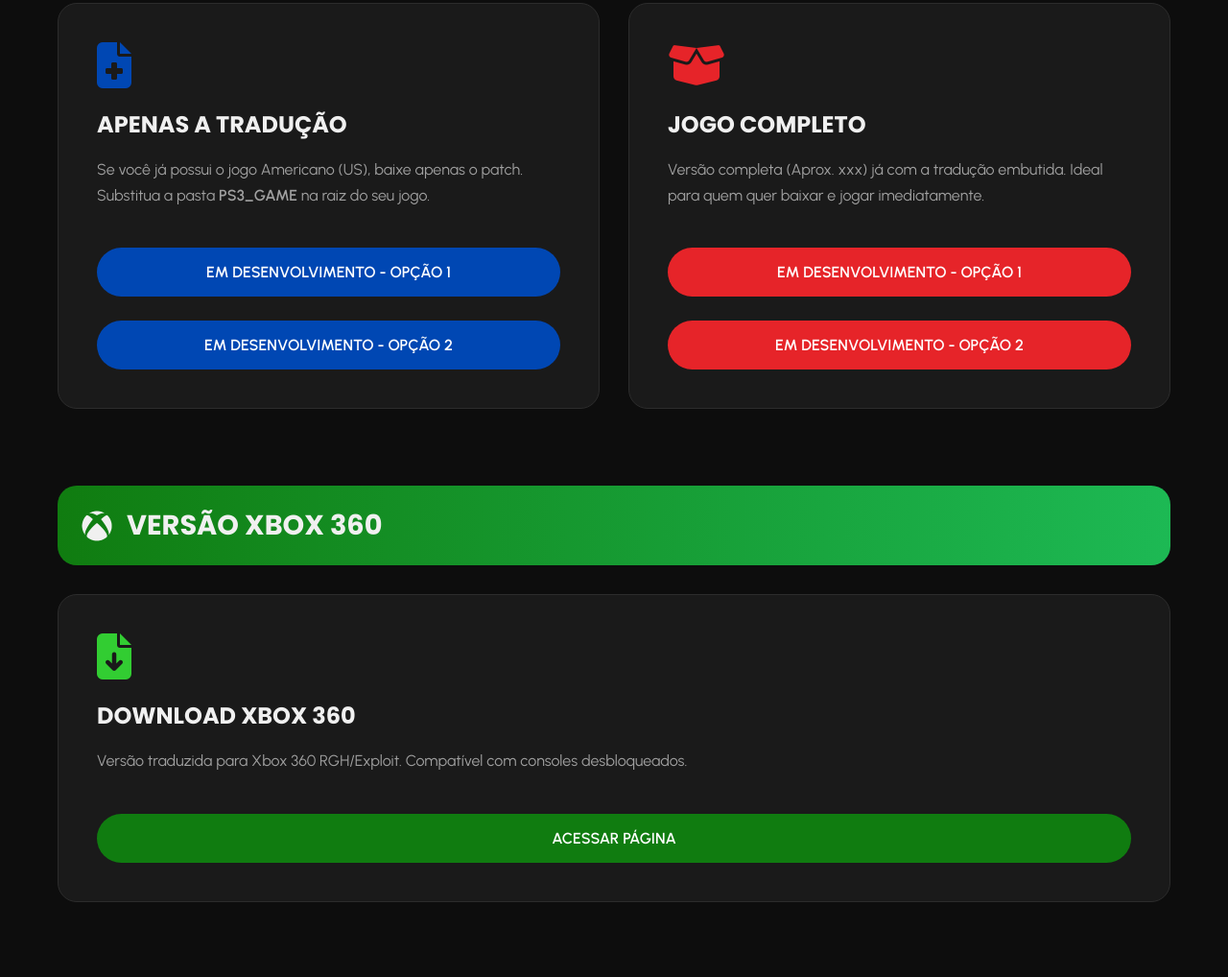
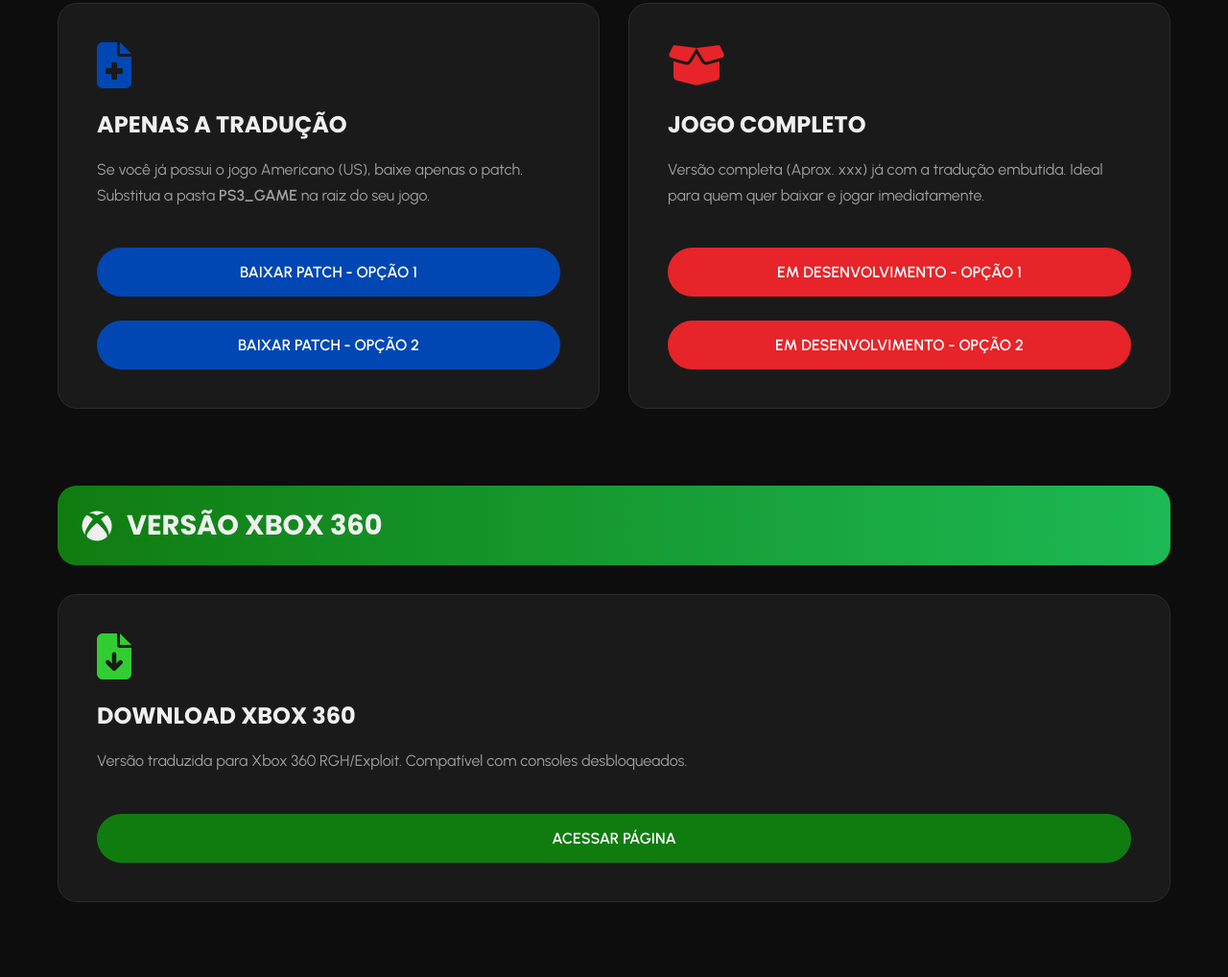
Before and after one commit to JeanKasoki/spider-man-web-of-shadows-ptbr, a plain HTML site: page index.html in a window 1280 px wide. Shown: the part 1659-2677 px from the top of the page at 96% size. Drawn offline with Linux system fonts and the light colour scheme.

Commit message:
Update patch download links in index.html

```diff
--- a/index.html
+++ b/index.html
@@ -677,16 +677,16 @@
                         </div>
 
                         <!-- Atualize o link do href -->
-                        <a href=""
+                        <a href="https://shrinkme.click/PATCHSpideyWebOfShadowsPTBRPS3"
                            class="btn btn-patch"
                            target="_blank">
-                            Em Desenvolvimento - OPÇÃO 1
+                            BAIXAR PATCH - OPÇÃO 1
                         </a>
 
-                        <a href=""
+                        <a href="https://do.webjogos.top/PATCHSpideyWebOfShadowsPTBRPS3"
                            class="btn btn-patch"
                            target="_blank">
-                            Em Desenvolvimento - OPÇÃO 2
+                            BAIXAR PATCH - OPÇÃO 2
                         </a>
 
                     </div>
```
